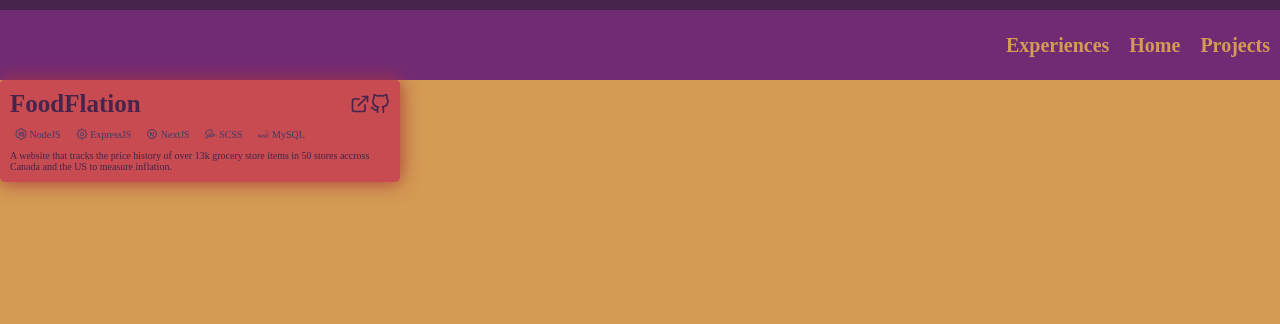
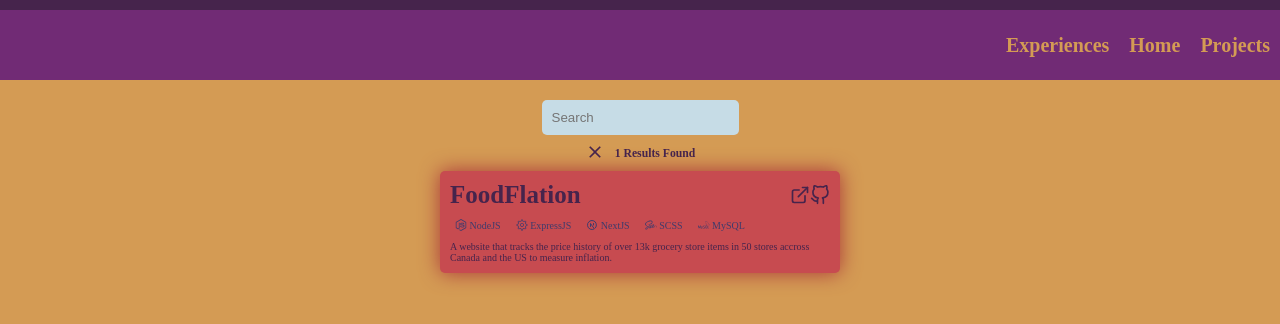
Before and after one commit to destroyer22719/portfolio, a Next.js app: page /projects in a window 1280 px wide. Shown: the top 324 px of the page. Built offline with nearby package versions, Linux system fonts and the light colour scheme.

Commit message:
finished projects page

```diff
--- a/app/layout.tsx
+++ b/app/layout.tsx
@@ -13,7 +13,7 @@ export default function RootLayout({
         <div>
           <NavBar />
         </div>
-        {children}
+        <div className="main-content">{children}</div>
       </body>
     </html>
   );
--- a/app/projects/layout.tsx
+++ b/app/projects/layout.tsx
@@ -1,7 +1,15 @@
+import SearchBarComponent from "../../components/SearchBarComponent";
+import styles from "../../styles/pages/ProjectsPage.module.scss";
+
 export default function ProjectsLayout({
   children,
 }: {
-  children: React.ReactNode,
+  children: React.ReactNode;
 }) {
-  return <section>{children}</section>;
+  return (
+    <div className={styles["projects-page"]}>
+      <SearchBarComponent />
+      <div>{children}</div>
+    </div>
+  );
 }
--- a/app/projects/page.tsx
+++ b/app/projects/page.tsx
@@ -1,24 +1,57 @@
-import fs from "fs";
+import fs from "fs/promises";
+import Link from "next/link";
 import path from "path";
+import ClearButton from "../../components/ClearButton";
 import ProjectCard from "../../components/ProjectCardComponent";
+import styles from "../../styles/pages/ProjectsPage.module.scss";
 
-const getProjects = () => {
+const getProjects = async (search?: string, tag?: string) => {
   const dataDir = path.join(process.cwd(), "data");
   let data: Project[] = JSON.parse(
-    fs.readFileSync(path.join(dataDir, "projects.json"), "utf8")
+    await fs.readFile(path.join(dataDir, "projects.json"), "utf8")
   );
 
   let result: Project[] = [];
 
+  if (tag) {
+    result = result.concat(
+      data.filter((proj) => proj.tags.includes(tag as string))
+    );
+  } else if (search) {
+    result = result.concat(
+      data.filter((proj) =>
+        proj.name.toLowerCase().includes((search as string).toLowerCase())
+      )
+    );
+
+    result = result.concat(
+      data.filter((proj) =>
+        proj.desc.toLowerCase().includes((search as string).toLowerCase())
+      )
+    );
+  } else {
     result = data;
+  }
 
   return result;
 };
 
-const page: React.FC<{}> = () => {
-  const projects = getProjects();
-
+const ProjectsPage = async ({
+  searchParams,
+}: {
+  searchParams?: { [key: string]: string | undefined };
+}) => {
+  const projects = await getProjects(searchParams?.search, searchParams?.tag);
   return (
+    <div>
+      {searchParams && (
+        <div className={styles["projects-page__res-count"]}>
+          <Link href={"/projects"}>
+            <ClearButton className={styles["projects-page__clear-search"]} />
+          </Link>
+          <h3>{projects.length} Results Found</h3>
+        </div>
+      )}
       <div>
         {projects.map(({ name, desc, tags, github, image, url }, i) => (
           <ProjectCard
@@ -32,7 +65,8 @@ const page: React.FC<{}> = () => {
           />
         ))}
       </div>
+    </div>
   );
 };
 
-export default page;
+export default ProjectsPage;
--- /dev/null
+++ b/components/ClearButton.tsx
@@ -0,0 +1,18 @@
+import { MdOutlineClear } from "react-icons/md";
+
+type Props = {
+  onClick?: () => void;
+  className?: string;
+  size?: number;
+};
+
+const ClearButton: React.FC<Props> = ({ className, size = 20}) => {
+  return (
+    <div
+    >
+      <MdOutlineClear className={className} size={size}/>
+    </div>
+  );
+};
+
+export default ClearButton;
--- a/components/ProjectCardComponent.tsx
+++ b/components/ProjectCardComponent.tsx
@@ -43,8 +43,8 @@ const ProjectCard: React.FC<Props> = ({
         </div>
       </div>
       <div className={styles["project-card__tags"]}>
-        {tags.map((tag) => (
-          <TagComponent tag={tag} />
+        {tags.map((tag, i) => (
+          <TagComponent tag={tag} key={i} />
         ))}
       </div>
       <div>
--- a/components/SearchBarComponent.tsx
+++ b/components/SearchBarComponent.tsx
@@ -1,7 +1,8 @@
-import { useRouter } from "next/router";
+"use client"
+
+import { useRouter } from "next/navigation";
 import { useState } from "react";
 import styles from "../styles/components/SearchBar.module.scss";
-
 
 const SearchBarComponent = () => {
   const router = useRouter();
--- a/styles/global.scss
+++ b/styles/global.scss
@@ -8,6 +8,12 @@ body {
 html {
   color: $purple_dark1;
   font-size: 62.5%;
+
+  .main-content {
+    display: flex;
+    flex-direction: column;
+    align-items: center;
+  }
 }
 
 * {
--- /dev/null
+++ b/styles/pages/ProjectsPage.module.scss
@@ -0,0 +1,25 @@
+@import "../variables";
+
+.projects-page {
+  display: flex;
+  flex-direction: column;
+  align-items: center;
+  margin-top: 2rem;
+
+  &__res-count {
+    display: flex;
+    align-items: center;
+    justify-content: center;
+  }
+
+  &__clear-search {
+    fill: $purple_dark1;
+    margin-right: 1rem;
+  }
+
+  &__clear-search:hover {
+    border-radius: 0.5rem;
+    fill: $off_yellow;
+    background-color: $purple_dark1;
+  }
+}
```
Also changed, not shown: app/projects/loading.tsx (added, +7 -0 lines). Lines whose indentation alone changed are shown as unchanged.
